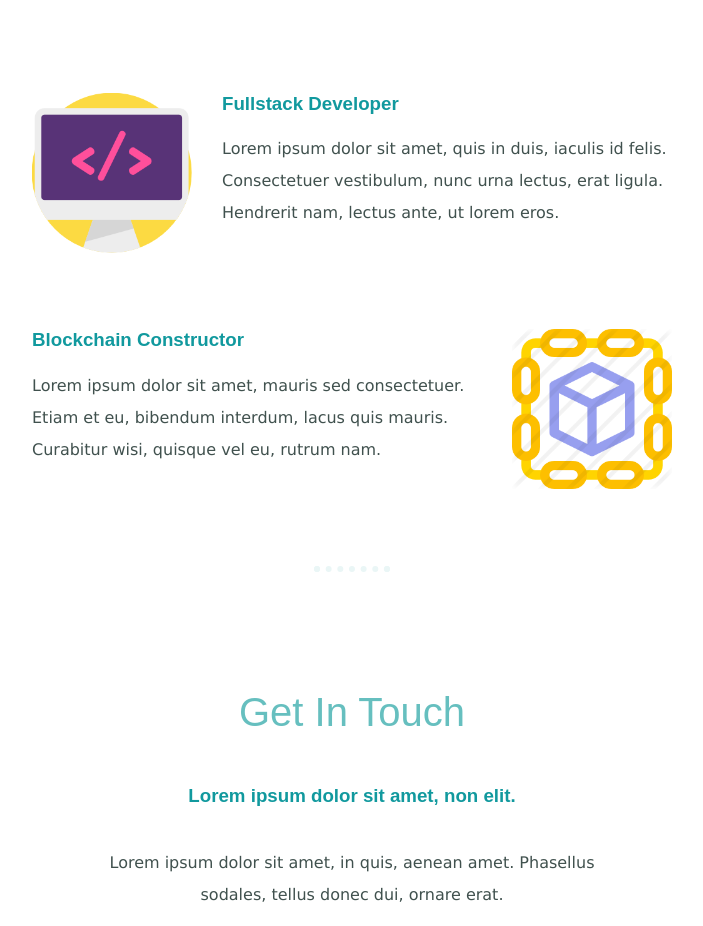
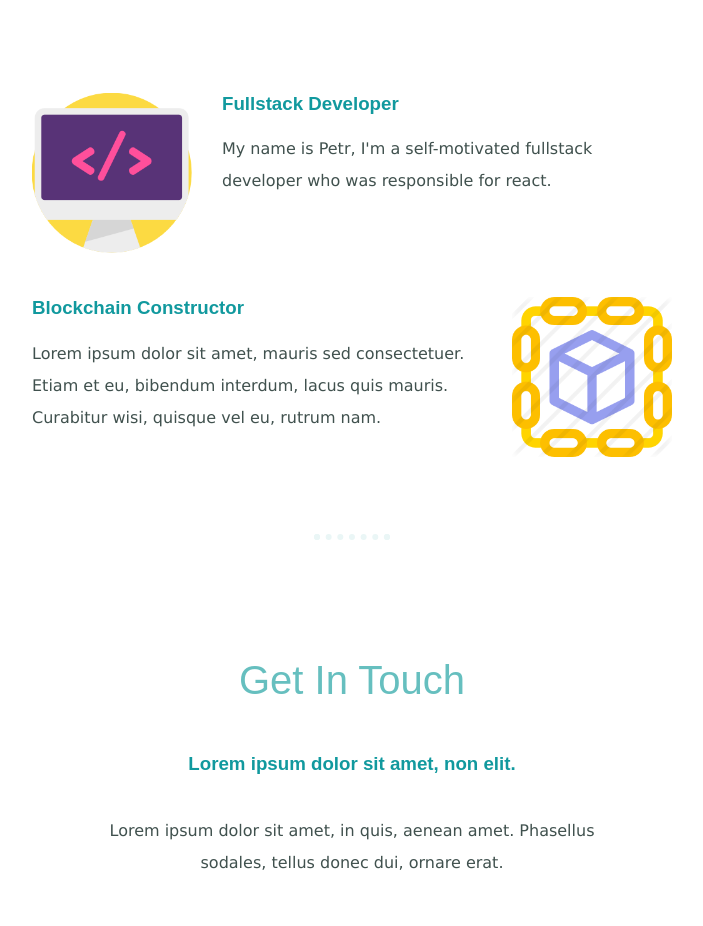
Before and after one commit to antony1998/personal-site, a plain HTML site: page index.html in a window 1280 px wide. Shown: the part 1260-2186 px from the top of the page, without its empty margins (288-991 px from the left). Drawn offline with Linux system fonts and the light colour scheme; a script that the page names is missing.

Commit message:
Update index.html

```diff
--- a/index.html
+++ b/index.html
@@ -30,8 +30,7 @@
       <div class="skill-row">
         <img class="skill-img" src="images/coding.png" alt="skill-img">
         <h3>Fullstack Developer</h3>
-        <p>Lorem ipsum dolor sit amet, quis in duis, iaculis id felis. Consectetuer vestibulum, nunc urna lectus, erat
-          ligula. Hendrerit nam, lectus ante, ut lorem eros.</p>
+        <p>My name is Petr, I'm a self-motivated fullstack developer who was responsible for react.</p>
       </div>
       <div class="skill-row">
         <img class="blockchain-img" src="images/blockchain.png" alt="blockchain-img">
```
